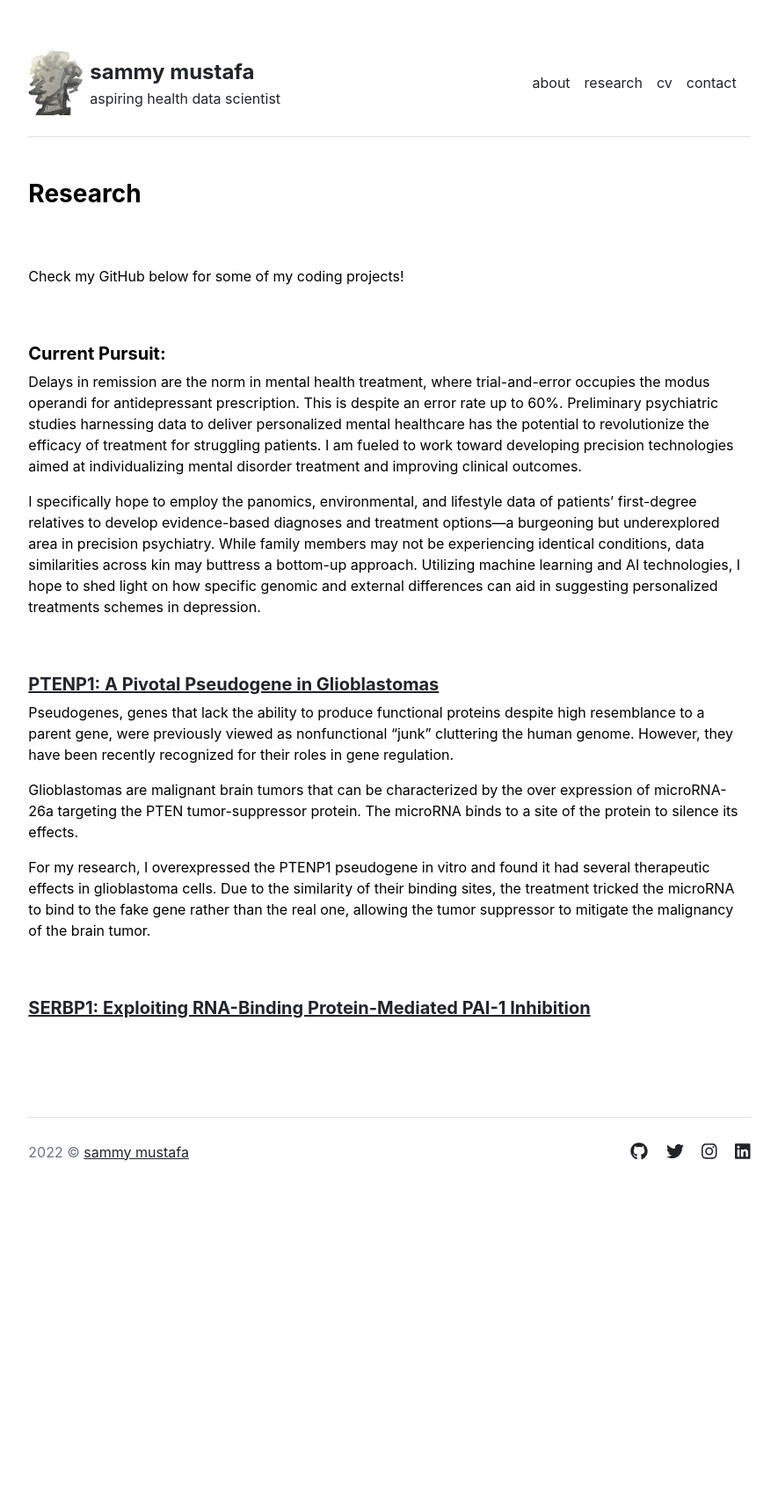
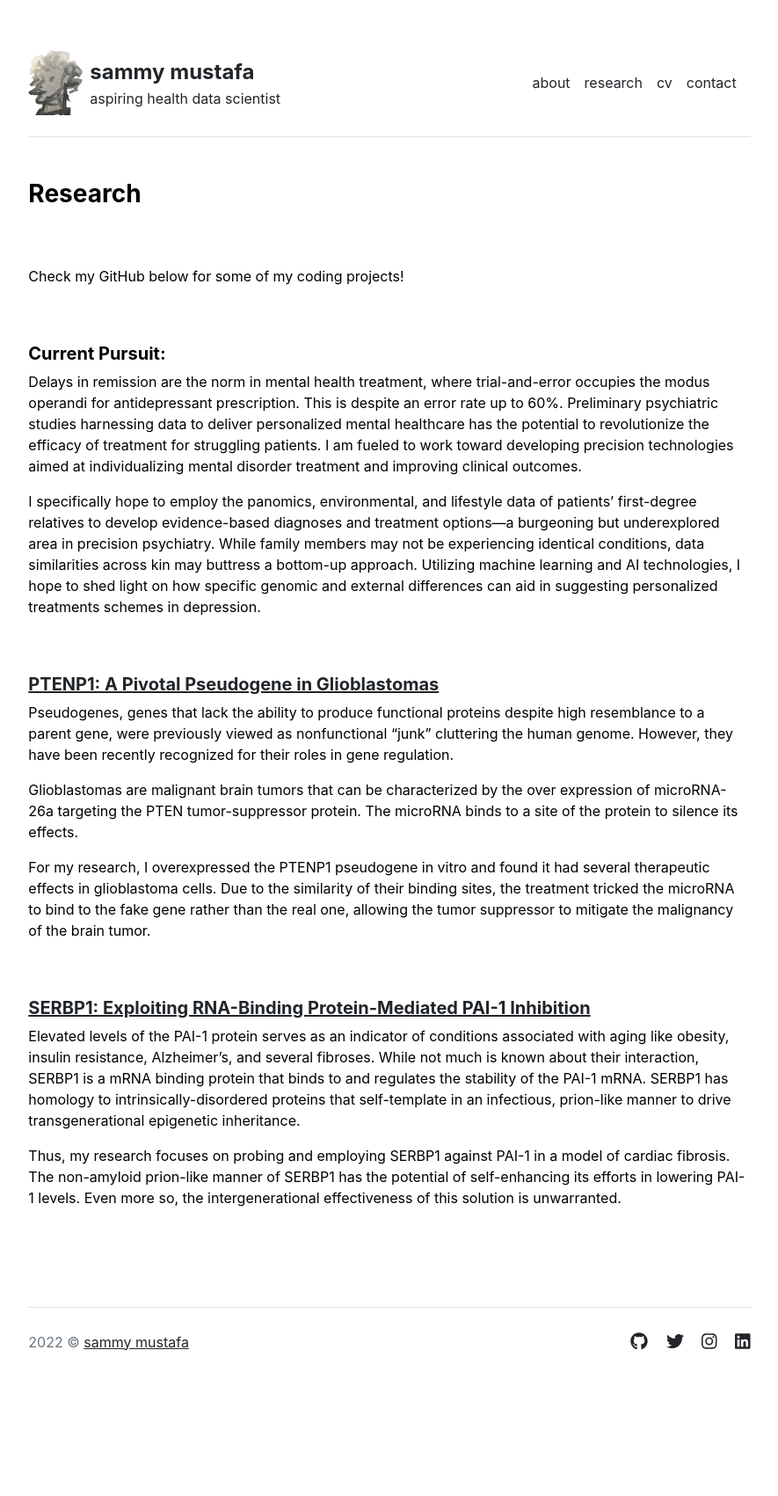
Before and after one commit to sammymustafa/sammymustafa.github.io, a Jekyll site: the page built from research.md, in a window 1280 px wide. Shown: the whole page at 88% size, without its empty margins (197-1082 px from the left). Built offline with Jekyll 4.4.1, drawn with Linux system fonts in a browser that asks for light colours; before the commit the page ends 1485 px from its top, so only the background shows below that.

Commit message:
added serbp1 research

```diff
--- a/_data/research.yml
+++ b/_data/research.yml
@@ -5,6 +5,7 @@ desc2: 'Glioblastomas are malignant brain tumors that can be characterized by th
 desc3: 'For my research, I overexpressed the PTENP1 pseudogene in vitro and found it had several therapeutic effects in glioblastoma cells. Due to the similarity of their binding sites, the treatment tricked the microRNA to bind to the fake gene rather than the real one, allowing the tumor suppressor to mitigate the malignancy of the brain tumor.'
 }
 - {name: 'SERBP1: Exploiting RNA-Binding Protein-Mediated PAI-1 Inhibition', url: '/research/serbp1.pdf',
-desc1: '',
-desc2: ''
+desc1: 'Elevated levels of the PAI-1 protein serves as an indicator of conditions associated with aging like obesity, insulin resistance, Alzheimer’s, and several fibroses. While not much is known about their interaction, SERBP1 is a mRNA binding protein that binds to and regulates the stability of the PAI-1 mRNA. SERBP1 has homology to intrinsically-disordered proteins that self-template in an infectious, prion-like manner to drive transgenerational epigenetic inheritance.
+',
+desc2: 'Thus, my research focuses on probing and employing SERBP1 against PAI-1 in a model of cardiac fibrosis. The non-amyloid prion-like manner of SERBP1 has the potential of self-enhancing its efforts in lowering PAI-1 levels. Even more so, the intergenerational effectiveness of this solution is unwarranted.'
 }
```
